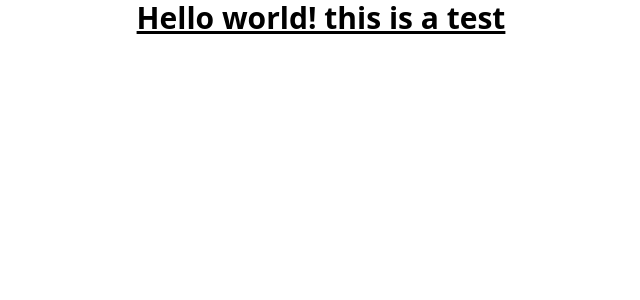
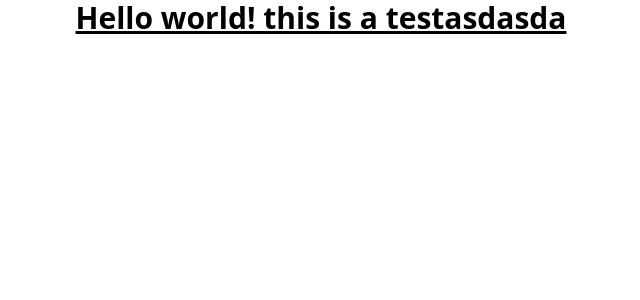
Before and after one commit to Xeril-Lala/Hex-Logistics, a React (Create React App) app: page / in a window 1280 px wide. Shown: the top 300 px of the page, without its empty margins (319-959 px from the left). Built offline with nearby package versions, Linux system fonts and the light colour scheme.

Commit message:
Update App.js
test update

```diff
--- a/src/App.js
+++ b/src/App.js
@@ -6,7 +6,7 @@ function App() {
     <div className="App">
       <h1 className="text-3xl dark:bg-slate-800 font-bold underline">
         Hello world!
-        this is a test
+        this is a testasdasda
       </h1>
     </div>
   );
```
